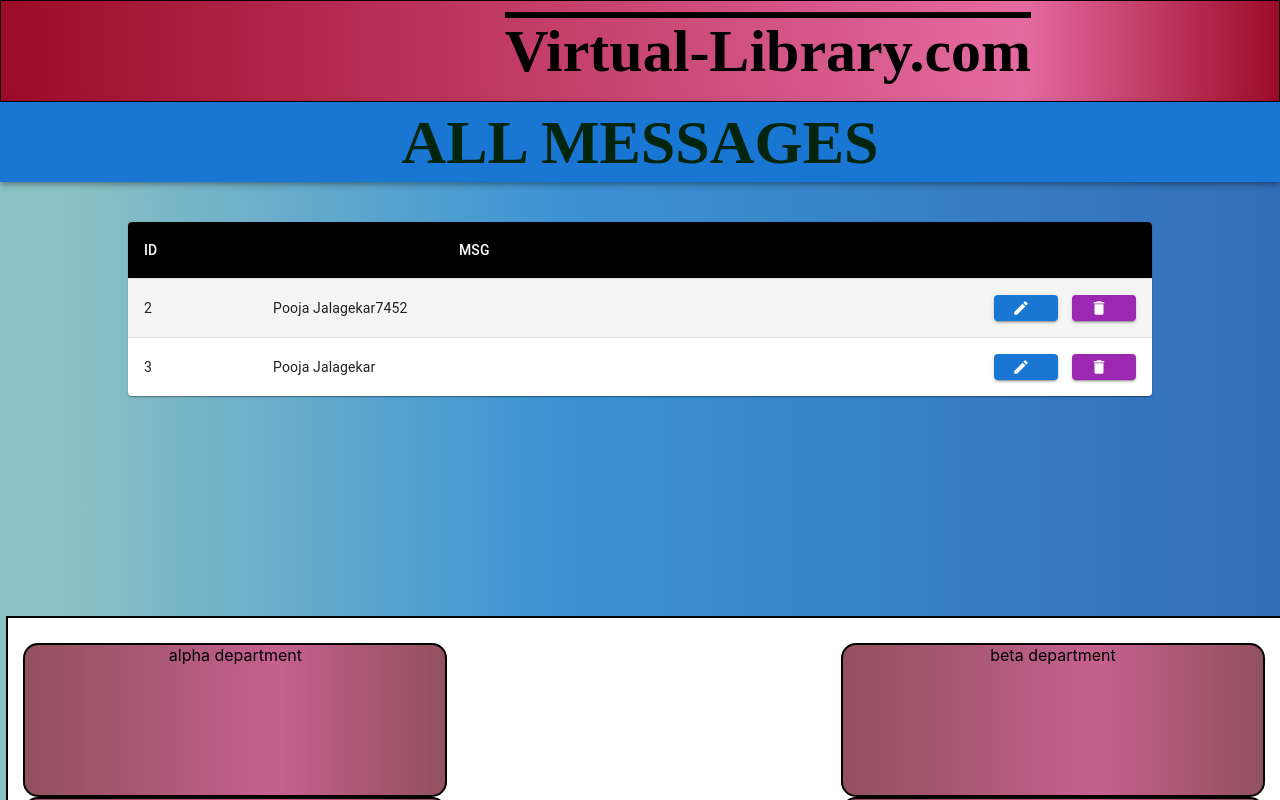
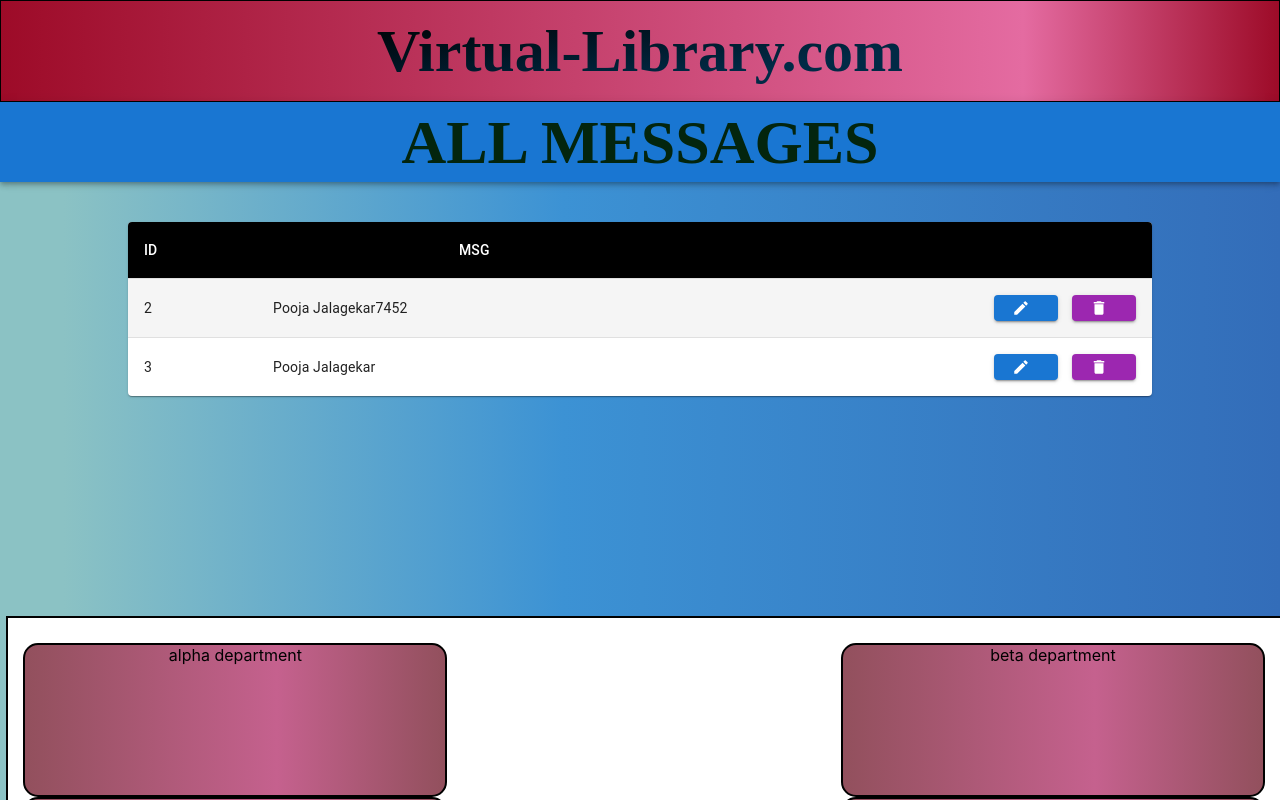
Before and after one commit to nasim-coder/virtual-library, a React (Create React App) app in the folder frontend/: page /home in a window 1280 px wide. Shown: the top 800 px of the page. Built offline with nearby package versions, Linux system fonts and the light colour scheme; data requests are answered from the project's data file; a web font is replaced by a local one.

Commit message:
updated the navbar with a diffrent design item

```diff
--- a/frontend/src/Components/HomeData/Homedata.css
+++ b/frontend/src/Components/HomeData/Homedata.css
@@ -13,35 +13,22 @@ body {
 }
 
 .navBar {
+  font-family: 'Times New Roman';
+  font-size: 30px;
+  font-weight: bold;
   display: flex;
-  flex-direction: row;
+  justify-content: center;
   align-items: center;
-  justify-content: space-around;
   height: 100px;
-  line-height: 34px;
   border: 1px solid black;
-
   background-image: linear-gradient(90deg, #9d0b28, #e46ba1 80%, #9d0b28);
 }
 
-.navLeftBar {
-  position: relative;
-  left: -160px;
-  font-style: italic;
-  font-size: 20px;
-  text-align: center;
-  height: 40px;
-  width: 300px;
-  border-radius: 15px;
-}
-
-.navMid {
-  position: relative;
-  left: -60px;
-  font-family: 'Bebas Neue', cursive;
-  font-size: 60px;
-  font-weight: bolder;
-  text-decoration: overline;
+.hone {
+  background-color: #000000;
+  background-image: linear-gradient(to right bottom, #000000 0%, #012a46 74%);
+  background-clip: text;
+  color: transparent;
 }
 
 .branches {
--- a/frontend/src/Components/HomeData/Navbar.jsx
+++ b/frontend/src/Components/HomeData/Navbar.jsx
@@ -2,12 +2,7 @@ function Navbar() {
   return (
     <>
       <div className='navBar'>
-        <div className='navLeft'>
-
-        </div>
-
-        <div className='navMid' >Virtual-Library.com</div>
-
+        <h1 className='hone'> Virtual-Library.com</h1>
       </div>
     </>
   )
```
